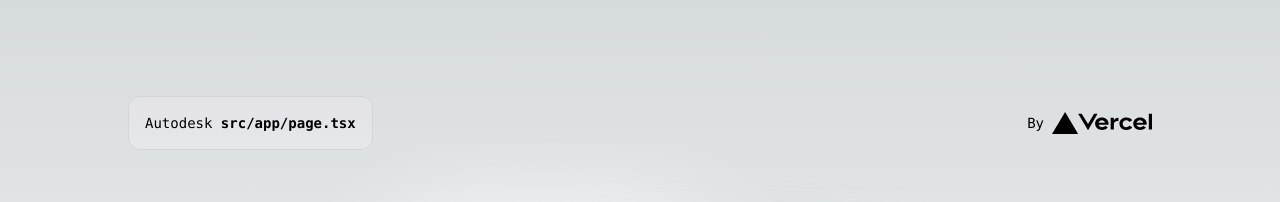
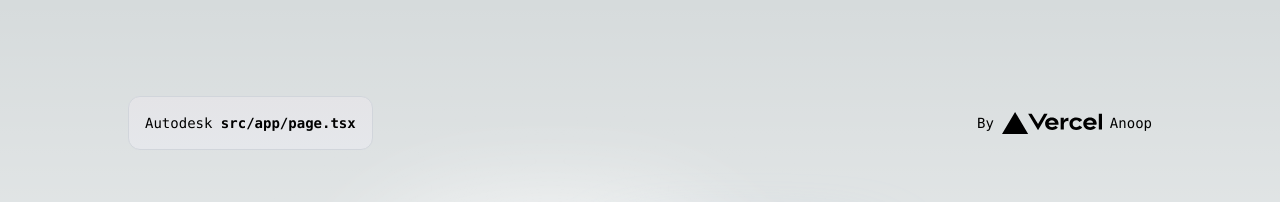
Before and after one commit to AtikshaRana/autodesk-new, a Next.js app: page / in a window 1280 px wide. Shown: the top 202 px of the page. Built offline with nearby package versions, Linux system fonts and the light colour scheme.

Commit message:
first commit

```diff
--- a/src/app/page.tsx
+++ b/src/app/page.tsx
@@ -24,6 +24,7 @@ export default function Home() {
               height={24}
               priority
             />
+            Anoop
           </a>
         </div>
       </div>
```
